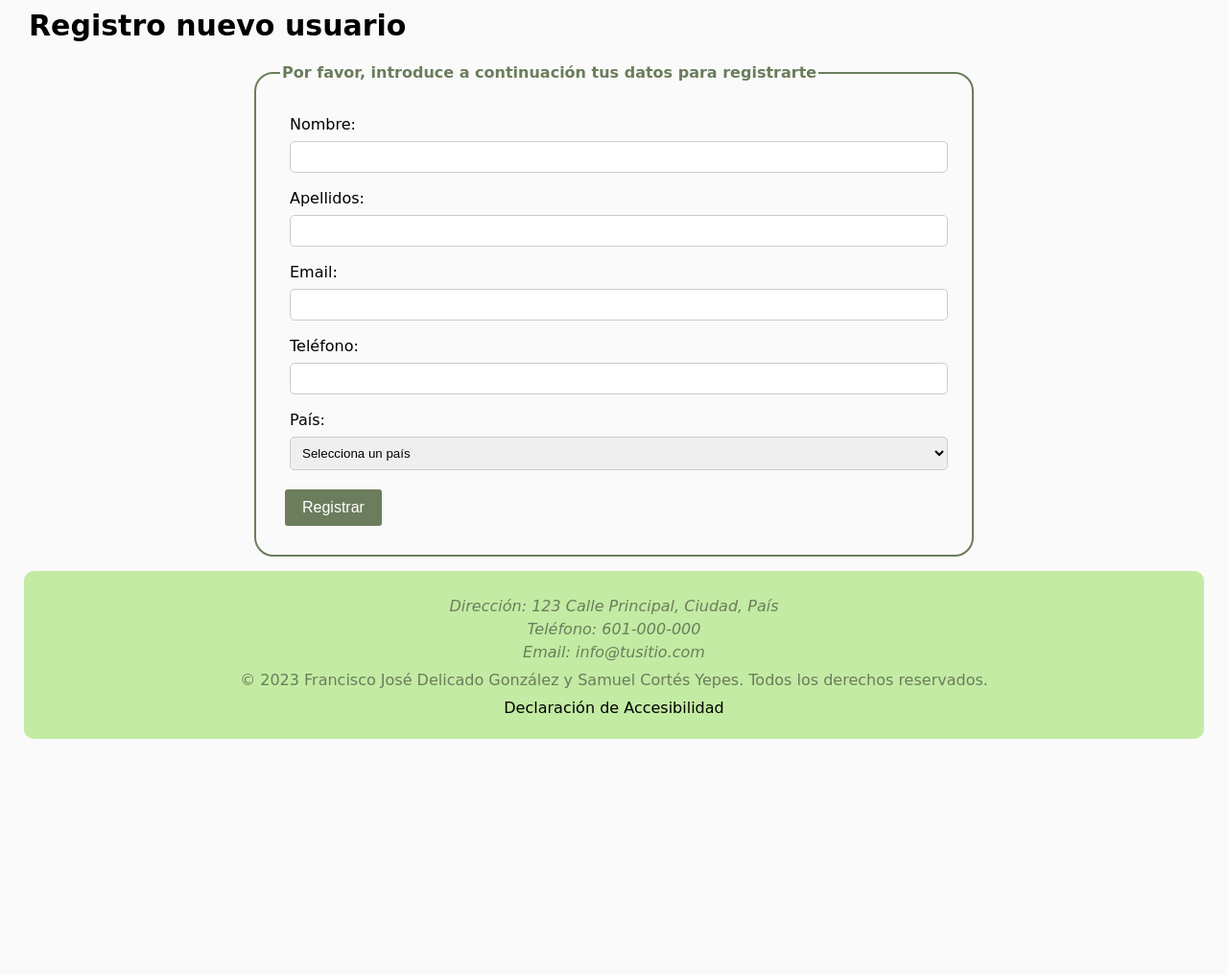
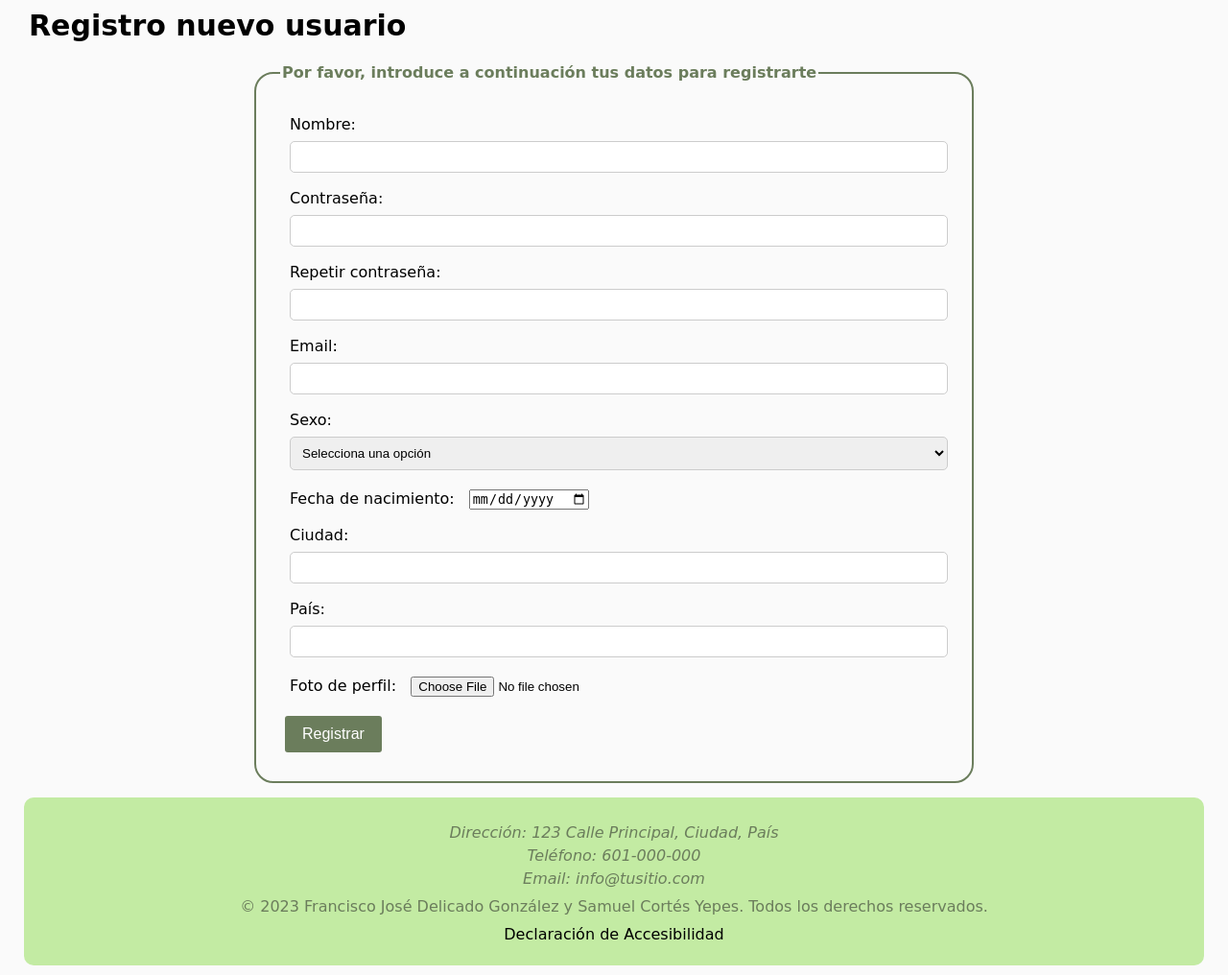
Before and after one commit to franndeli/DAW, a PHP site: page /registro.html in a window 1280 px wide. Shown: the part 268-1284 px from the top of the page at 96% size. Before the commit the page ends 1038 px from the top, so only its background shows below. Run offline with PHP 8.4, Linux system fonts and the light colour scheme; some libraries are stand-ins or nearby versions; some web fonts are replaced.

Commit message:
ahora sí, inicio PRACTICA 6

```diff
--- a/css/style.css
+++ b/css/style.css
@@ -635,6 +635,11 @@ input[type="submit"]:hover {
 }
 /*SOLICITUD*/
 
+.mensaje-error {
+    color: red;
+    font-size: small;
+}
+
 @media (max-width: 680px) {
     .titulo{
         display: none;
--- /dev/null
+++ b/js/registro.js
@@ -0,0 +1,149 @@
+function validarRegistro(){
+    var nombre = document.getElementById('nombre_r').value.trim();
+    var contraseña = document.getElementById('contraseña_r').value;
+    var repetirContraseña = document.getElementById('repetir_contraseña').value;
+    var email = document.getElementById('email').value.trim();
+    var sexo = document.getElementById('sexo').value;
+    var fechaNacimiento = document.getElementById('fechaNacimiento').value;
+
+    var mensajeNombre = document.getElementById('mensaje-nombre_r');
+    var mensajeContraseña = document.getElementById('mensaje-contraseña_r');
+    var mensajeRepetirContraseña = document.getElementById('mensaje-repetir-contraseña');
+    var mensajeEmail = document.getElementById('mensaje-email');
+    var mensajeSexo = document.getElementById('mensaje-sexo');
+    var mensajeNacimiento = document.getElementById('mensaje-nacimiento');
+
+    mensajeNombre.textContent = '';
+    mensajeContraseña.textContent = '';
+    mensajeRepetirContraseña.textContent = '';
+    mensajeEmail.textContent = '';
+    mensajeSexo.textContent = '';
+    mensajeNacimiento.textContent = '';
+
+
+    // Validar nombre de usuario
+    var nombreValidador = /^[a-zA-Z][a-zA-Z0-9]{2,14}$/;
+
+    if(nombre===""){
+        mensajeNombre.textContent = "Por favor, introduce un nombre";
+        var nombre_focus = document.getElementById('nombre_r');
+        nombre_focus.focus();
+        return false;
+    }
+
+    if (!nombreValidador.test(nombre)) {
+        mensajeNombre.textContent = "Nombre inválido. Solo letras y números permitidos, no puede comenzar con un número, longitud mínima 3 y máxima 15.";
+        return false;
+    }
+
+    // Validar contraseña
+    var contraseñaRegex = /^(?=.*[a-z])(?=.*[A-Z])(?=.*\d)[A-Za-z\d-_]{6,15}$/;
+
+    if(contraseña===""){
+        mensajeContraseña.textContent = "Por favor, introduce una contraseña";
+        var contraseña_focus = document.getElementById('contraseña_r');
+        contraseña_focus.focus();
+        return false;
+    }
+
+    if (!contraseñaRegex.test(contraseña)) {
+        mensajeContraseña.textContent = "Contraseña inválida. Debe contener al menos una letra mayúscula, una letra minúscula y un número, longitud mínima 6 y máxima 15.";
+        return false;
+    }
+
+    // Validar repetir contraseña
+    if (contraseña !== repetirContraseña) {
+        mensajeRepetirContraseña.textContent = "Las contraseñas no coinciden.";
+        return false;
+    }
+
+    // Validar email
+    if(validarEmail(email)===false){
+        mensajeEmail = "Email incorrecto.";
+    }
+
+    // Validar sexo
+    if (sexo === "") {
+        mensajeSexo.textContent = "Por favor, selecciona una opción.";
+        return false;
+    }
+
+    // Validar fecha de nacimiento
+    var fechaActual = new Date();
+    var fechaNac = new Date(fechaNacimiento);
+    var edad = fechaActual.getFullYear() - fechaNac.getFullYear();
+    var m = fechaActual.getMonth() - fechaNac.getMonth();
+    if (m < 0 || (m === 0 && fechaActual.getDate() < fechaNac.getDate())) {
+        edad--;
+    }
+    if (isNaN(edad) || edad < 18) {
+        mensajeNacimiento.textContent = "Debes tener al menos 18 años para registrarte.";
+        return false;
+    }
+
+    return true;
+}
+
+function validarEmail(email) {
+    // Separar la parte local y el dominio del correo electrónico
+    var partesEmail = email.split('@');
+
+    if (partesEmail.length !== 2) {
+        return false;
+    }
+
+    var parteLocal = partesEmail[0];
+    var parteDominio = partesEmail[1];
+
+    // Verificar la longitud de la parte local y del dominio
+    if (parteLocal.length > 64 || parteLocal.length < 1 || parteDominio.length > 255 || parteDominio.length < 1) {
+        return false;
+    }
+
+    // Verificar caracteres permitidos en la parte local
+    var parteLocalValidador = /^[a-zA-Z0-9!#$%&'*+/=?^_`{|}~.-]+$/;
+    if (!parteLocalValidador.test(parteLocal)) {
+        return false;
+    }
+
+    // Verificar que la parte local no comienza ni termina con un punto, y no tiene dos puntos seguidos
+    if (parteLocal.startsWith('.') || parteLocal.endsWith('.') || parteLocal.includes('..')) {
+        return false;
+    }
+
+    // Separar los subdominios
+    var subdominios = parteDominio.split('.');
+
+    // Verificar que cada subdominio cumple con las reglas
+    for (var i = 0; i < subdominios.length; i++) {
+        var subdominio = subdominios[i];
+
+        // Verificar la longitud del subdominio
+        if (subdominio.length > 63 || subdominio.length < 1) {
+            return false;
+        }
+
+        // Verificar caracteres permitidos en el subdominio
+        var subdominioValidador = /^[a-zA-Z0-9-]+$/;
+        if (!subdominioValidador.test(subdominio)) {
+            return false;
+        }
+
+        // Verificar que el subdominio no comienza ni termina con un guion
+        if (subdominio.startsWith('-') || subdominio.endsWith('-')) {
+            return false;
+        }
+    }
+
+    // Si todas las validaciones pasan, el correo electrónico es válido
+    return true;
+}
+
+// Llamada a la función
+var email = document.getElementById('email').value.trim();
+var mensajeEmail = document.getElementById('mensaje-email');
+
+if (!validarEmail(email) || email.length > 254) {
+    mensajeEmail.textContent = "Correo electrónico inválido.";
+    return false;
+}
--- a/registro.html
+++ b/registro.html
@@ -14,6 +14,8 @@
         <link href="https://fonts.googleapis.com/css2?family=Gabarito&display=swap" rel="stylesheet">
 
         <script src="https://kit.fontawesome.com/2b7751e003.js" crossorigin="anonymous"></script>
+
+        <script src="js/registro.js"></script>
 
         <title>DAW23</title>
     </head>
@@ -60,37 +62,64 @@
         <h1>Registro nuevo usuario</h1>
         <fieldset class="registro">
             <legend>Por favor, introduce a continuación tus datos para registrarte</legend>
-            <form action="index_usu.html" method="post">
+            <form action="index_usu.html" method="post" onsubmit="return validarRegistro()">
                 <p>
                     <label for="nombre_r">Nombre:</label>
                     <input type="text" id="nombre_r" name="nombre_r">
+                    <p class="mensaje-error" id="mensaje-nombre_r"></p> <!-- Etiqueta para mensaje de error -->
                 </p>
 
                 <p>
-                    <label for="apellidos">Apellidos:</label>
-                    <input type="text" id="apellidos" name="apellidos">
+                    <label for="contraseña_r">Contraseña:</label>
+                    <input type="text" id="contraseña_r" name="contraseña_r">
+                    <p class="mensaje-error" id="mensaje-contraseña_r"></p> <!-- Etiqueta para mensaje de error -->
+                </p>
+
+                <p>
+                    <label for="repetir_contraseña">Repetir contraseña:</label>
+                    <input type="text" id="repetir_contraseña" name="repetir_contraseña">
+                    <p class="mensaje-error" id="mensaje-repetir-contraseña"></p> <!-- Etiqueta para mensaje de error -->
                 </p>
 
                 <p>
                     <label for="email">Email:</label>
-                    <input type="email" id="email" name="email">
+                    <input type="text" id="email" name="email">
+                    <p class="mensaje-error" id="mensaje-email"></p> <!-- Etiqueta para mensaje de error -->
                 </p>
 
                 <p>
-                    <label for="telefono">Teléfono:</label>
-                    <input type="tel" id="telefono" name="telefono">
+                    <label for="sexo">Sexo:</label>
+                    <select id="sexo" name="sexo">
+                        <option value="" disabled selected>Selecciona una opción</option>
+                        <option value="hombre">Hombre</option>
+                        <option value="mujer">Mujer</option>
+                        <option value="otro">Otro</option>
+                    </select>
+                    <p class="mensaje-error" id="mensaje-sexo"></p> <!-- Etiqueta para mensaje de error -->
+                </p>
+
+                <p>
+                    <label for="fechaNacimiento">Fecha de nacimiento:</label>
+                    <input type="date" id="fechaNacimiento" name="fechaNacimiento">
+                    <p class="mensaje-error" id="mensaje-nacimiento"></p> <!-- Etiqueta para mensaje de error -->
+                </p>
+
+                <p>
+                    <label for="ciudad">Ciudad:</label>
+                    <input type="text" id="ciudad" name="ciudad">
                 </p>
 
                 <p>
                     <label for="pais">País:</label>
-                    <select id="pais" name="pais">
-                        <option value="" disabled selected>Selecciona un país</option>
-                        <option value="Argentina">Argentina</option>
-                        <option value="Bolivia">Bolivia</option>
-                    </select>
+                    <input type="text" id="pais" name="pais">
                 </p>
 
-                <button>Registrar</button>
+                <p>
+                    <label for="foto_perfil">Foto de perfil:</label>
+                    <input type="file" accept="image/*" id="foto_perfil" name="foto_perfil">
+                </p>
+
+                <button type="submit">Registrar</button>
             </form>
         </fieldset>
     </main>
```
Also changed, not shown: index.html (+4 -16 lines), js/index.js (+32 -0 lines).
